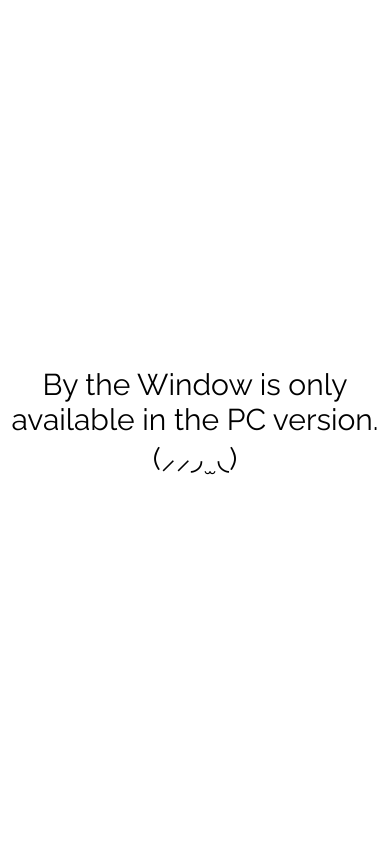
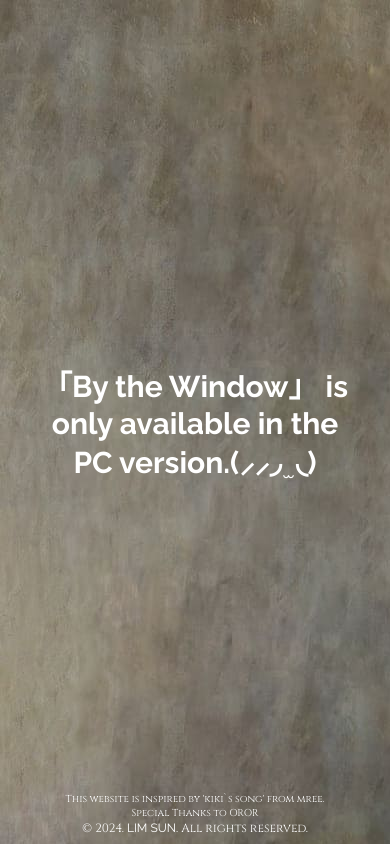
Before and after one commit to limyoursun/bythewindow, a plain HTML site: page index.html in a window 390 px wide. Drawn offline with Linux system fonts and the light colour scheme.

Commit message:
add favicon

```diff
--- a/css/style.scss
+++ b/css/style.scss
@@ -22,10 +22,12 @@
   font-family: "Raleway";
   src: url('../asset/font/Raleway-VariableFont_wght.ttf') format('truetype');
 }
+
 @font-face {
   font-family: "Allura";
   src: url('../asset/font/Allura-Regular.ttf') format('truetype');
 }
+
 @font-face {
   font-family: "Cinzel";
   src: url('../asset/font/Cinzel-VariableFont_wght.ttf') format('truetype');
@@ -42,7 +44,6 @@ li {
   list-style: none;
 }
 
-
 h1 {
   position: fixed;
   z-index: 1;
@@ -56,7 +57,6 @@ h1 {
   line-height: 90px;
 }
 
-
 h2 {
   display: inline-block;
   vertical-align: middle;
@@ -67,14 +67,12 @@ h2 {
   text-align: center;
 }
 
-
 .con_wrap {
   display: flex;
   min-width: 1500px;
   min-height: 900px;
   height: 100vh;
   justify-content: center;
-
 
   .postcard_wrap {
     display: flex;
@@ -169,9 +167,8 @@ h2 {
             border: 1px solid #84736539;
             border-width: 0 1px 1px 0;
             box-sizing: border-box;
-            cursor:pointer;
+            cursor: pointer;
           }
-
         }
       }
     }
@@ -182,7 +179,6 @@ h2 {
       gap: 20px;
       flex-direction: column;
       justify-content: space-between;
-
 
       .pick_wrap {
         text-align: right;
@@ -282,11 +278,12 @@ h2 {
         &>li {
           display: inline-block;
           margin: 3px 0;
-          padding:3px 10px;
+          padding: 3px 10px;
           cursor: pointer;
           -webkit-mask-image: url(./../asset/image/img_brushes.svg);
           mask-image: url(./../asset/image/img_brushes.svg);
-          &::after{
+
+          &::after {
             font-size: 12px;
             content: attr(data-color);
             filter: invert(1);
@@ -337,31 +334,45 @@ footer {
   font-size: 15px;
   font-weight: bold;
   color: #ffffff;
-  *{
+
+  p {
     font-family: "Cinzel", serif;
+    font-weight: normal;
+    font-size: 10px;
   }
 
-  p {
+  &>p {
     font-size: 12px;
-    font-weight: normal;
   }
+}
 
-}
-.responsive_info{
+.responsive_info {
   display: none;
 }
+
 @media (max-width:1023px) {
-  .con_wrap{display: none;}
-  body{
+  body {
     display: flex;
     height: 100vh;
     align-items: center;
     justify-self: center;
+    background: url(./../asset/image/bg_window.jpg);
   }
-  .responsive_info{
+
+  .responsive_info {
     display: block !important;
     width: 100%;
+    padding: 30px;
     font-size: 30px;
+    font-weight: bold;
+    color: #fff;
     text-align: center;
   }
+
+  footer{
+    left: 50%;
+    width: 100%;
+    text-align: center;
+    transform: translateX(-50%);
+  }
 }
--- a/index.html
+++ b/index.html
@@ -5,7 +5,11 @@
   <meta charset="UTF-8">
   <meta name="viewport" content="width=device-width, initial-scale=1.0">
   <link rel="stylesheet" href="./css/style.css">
-  <title>By the Window : MAKE BEADS</title>
+  <link rel="apple-touch-icon" sizes="180x180" href="./asset/image/favicon/apple-touch-icon.png">
+  <link rel="icon" type="image/png" sizes="32x32" href="./asset/image/favicon/favicon-32x32.png">
+  <link rel="icon" type="image/png" sizes="16x16" href="./asset/image/favicon/favicon-16x16.png">
+  <link rel="manifest" href="./asset/image/favicon/site.webmanifest">
+  <title>𝑩𝒚 𝒕𝒉𝒆 𝑾𝒊𝒏𝒅𝒐𝒘 : ᴍᴀᴋᴇ ʙᴇᴀᴅs</title>
 
   <meta property="og:type" content="website">
   <meta property="og:title" content="By the Window : MAKE BEADS">
@@ -22,7 +26,7 @@
 </head>
 
 <body>
-  <p class="responsive_info">By the Window is only available in the PC version.(⸝⸝◞ ̫ ◟)</p>
+  <p class="responsive_info">「By the Window」 is only available in the PC version.(⸝⸝◞ ̫ ◟)</p>
   <div class="con_wrap">
     <h1>By the<br>&nbsp;&nbsp;&nbsp;&nbsp;&nbsp;Window</h1>
     <div class="beads_wrap">
@@ -51,9 +55,11 @@
     </div>
   </div>
   <footer>
-    <p>This website is inspired by 'kiki`s song' from mree.</p>
-    <p>Special Thanks to OROR</p>
-    <copy>&copy; 2024. <a href="https://github.com/limyoursun" target="_blank">LIM SUN</a>. All rights reserved.</copy>
+    <div>
+      <p>This website is inspired by 'kiki`s song' from mree.</p>
+      <p>Special Thanks to OROR</p>
+    </div>
+    <p>&copy; 2024. <a href="https://github.com/limyoursun" target="_blank">LIM SUN</a>. All rights reserved.</p>
   </footer>
   <script type="module" src="./js/script.js"></script>
   <script type="module" src="./js/color.js"></script>
--- a/js/canvas.js
+++ b/js/canvas.js
@@ -1,4 +1,4 @@
-// app.js
+// color canvas
 import { selectedColor, colorArray } from "./color.js";
 import Vector from "./vector.js";
 
--- a/js/color.js
+++ b/js/color.js
@@ -1,3 +1,4 @@
+// color grid
 let selectedColor = "#ffffff";
 
 const gridContainer = document.getElementById("gridContainer");
--- a/js/script.js
+++ b/js/script.js
@@ -1,5 +1,15 @@
+// stamp date
 const stampDate = document.getElementById("stampDate");
 const date = new Date();
 stampDate.innerText = `${date.getFullYear()}.${
   date.getMonth() + 1
 }.${date.getDate()}`;
+
+// responsive
+const conWrap = document.querySelector('.con_wrap');
+const handleResize = () => {
+  conWrap.style.display = window.innerWidth <= 1023 ? 'none' : 'flex';
+};
+
+window.onload = handleResize;
+window.onresize = handleResize;
```
Also changed, not shown: asset/image/favicon/android-chrome-192x192.png (added), asset/image/favicon/android-chrome-512x512.png (added), asset/image/favicon/apple-touch-icon.png (added), asset/image/favicon/favicon-16x16.png (added), asset/image/favicon/favicon-32x32.png (added), asset/image/favicon/favicon.ico (added), asset/image/favicon/site.webmanifest (added), css/style.css, 1 other file.
